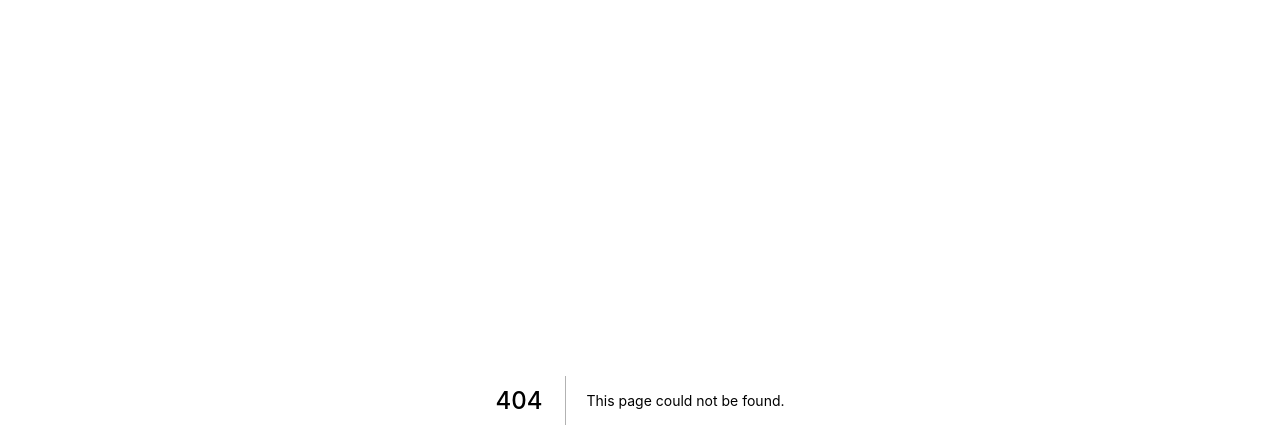
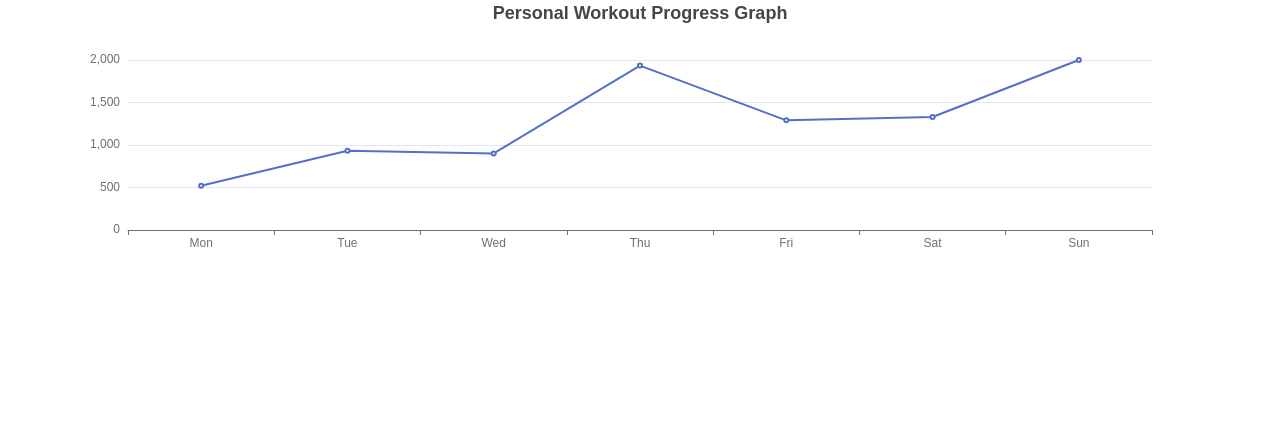
Before and after one commit to DevinLin2/Online_Workout_Tracker, a Next.js app in the folder client_src/: page /workoutgraph in a window 1280 px wide. Before the commit this address had no page. Shown: the top 448 px of the page. Built offline with nearby package versions, Linux system fonts and the light colour scheme.

Commit message:
Add files via upload

```diff
--- /dev/null
+++ b/client_src/pages/workoutgraph.js
@@ -0,0 +1,57 @@
+import React, { Component } from 'react';
+import ReactEcharts from 'echarts-for-react';
+import 'echarts/lib/chart/line';
+
+class workOutEcharts extends Component {
+    constructor(props){
+        super(props);
+        this.state = {
+            date: [],
+            weight: []
+        };
+    }
+
+    usersWorkoutDate = ['Mon', 'Tue', 'Wed', 'Thu', 'Fri', 'Sat', 'Sun'];
+    usersWorkoutweight = [520, 932, 901, 1934, 1290, 1330, 2000];
+
+    componentDidMount() {
+        this.setState(
+            {
+                date: this.usersWorkoutDate,//should be connected with back-end(users' workout date);
+                weight: this.usersWorkoutweight//should be connected with back-end(users' used weight)；
+            }
+        )
+    };
+
+    getOption=(date,weight)=>{
+        return{
+            title:{
+                text: 'Personal Workout Progress Graph',
+                x: 'center'
+            },
+            xAxis: {
+                type: 'category',
+                data: date
+            },
+            yAxis: {
+                type: 'value'
+            },
+            series: [{
+                data: weight,
+                type: 'line'
+            }]
+        };
+    }
+
+    render() {
+        const{date} = this.state;
+        const{weight} = this.state;
+        return (
+            <div className='graph'>
+                <ReactEcharts option={this.getOption(date,weight)} />
+            </div>
+        );
+    }
+}
+
+export default workOutEcharts;
```
